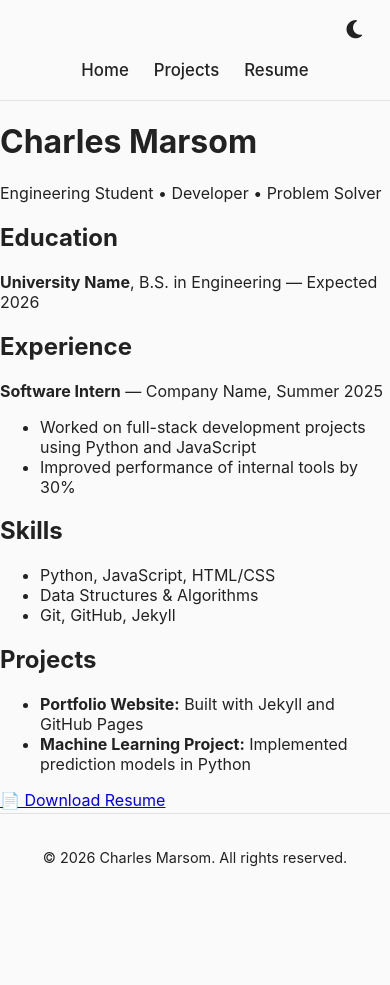
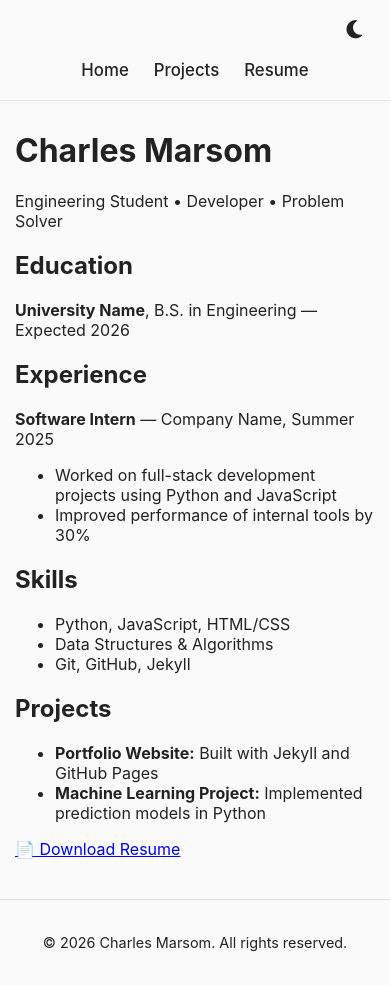
Before and after one commit to henrymarsom/henrymarsom.github.io, a Jekyll site: the page built from resume.md, in a window 390 px wide. Built offline with Jekyll 4.4.1, drawn with Linux system fonts in a browser that asks for light colours; before the commit the page ends 900 px from its top, so only the background shows below that.

Commit message:
Update style.css

```diff
--- a/assets/style.css
+++ b/assets/style.css
@@ -336,3 +336,25 @@ body.dark .site-footer {
     font-size: 1rem !important;
   }
 }
+/* ====== Resume Image ====== */
+.resume-image img {
+  width: 100%;          /* scale to container width */
+  max-width: 900px;     /* don’t go too wide on large screens */
+  height: auto;         /* maintain aspect ratio */
+  display: block;
+  margin: 0 auto 20px auto; /* center the image and add bottom spacing */
+  border: 1px solid #ddd;   /* optional light border */
+  border-radius: 5px;        /* optional rounded corners */
+  box-shadow: 0 2px 6px rgba(0,0,0,0.1); /* subtle shadow */
+}
+
+/* Responsive spacing for mobile */
+@media (max-width: 768px) {
+  .resume-container {
+    margin: 30px 15px 40px 15px;
+  }
+
+  .resume-image img {
+    max-width: 100%;
+  }
+}
```
